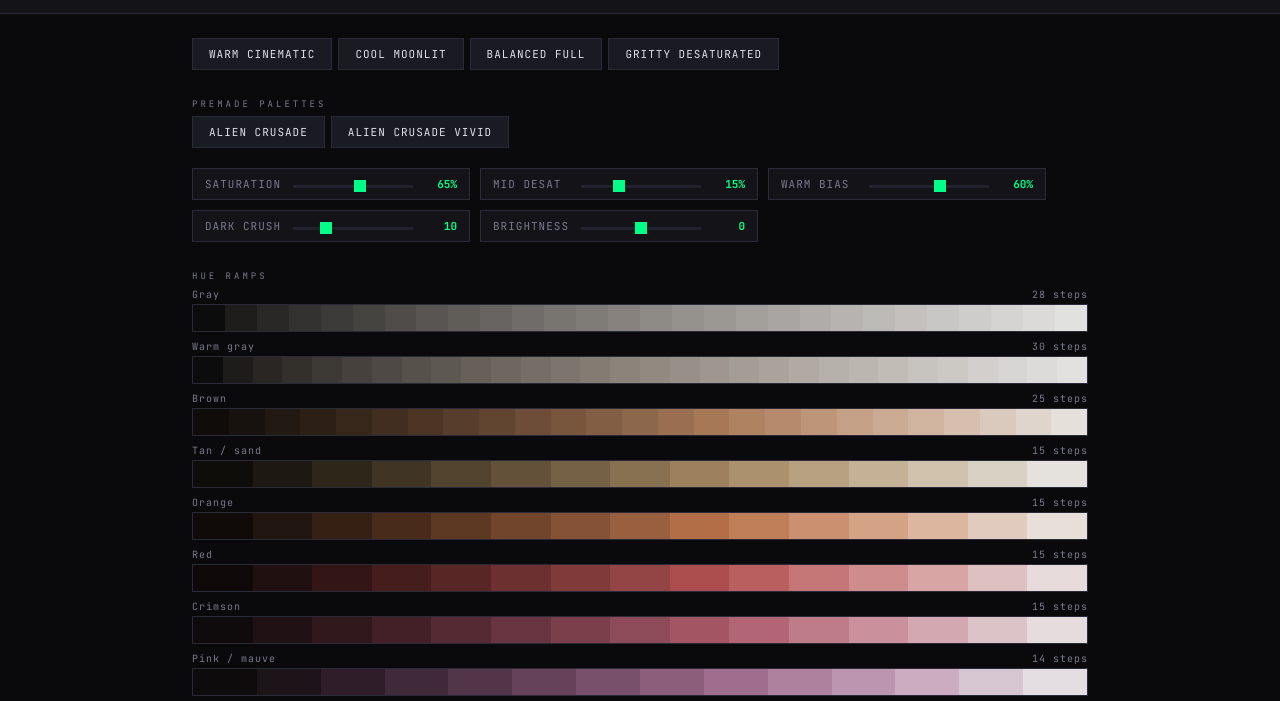
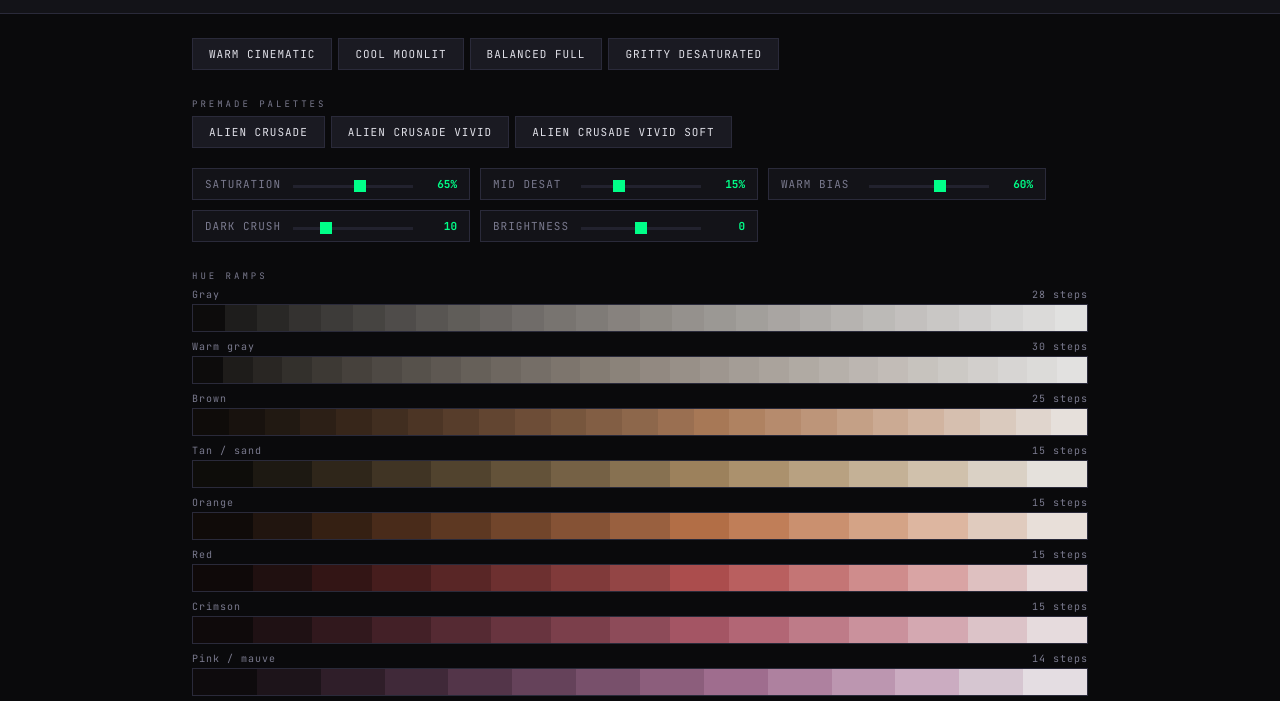
Before and after one commit to francishagecode/txel, a plain HTML site: page designer.html in a window 1280 px wide. Shown: the part 52-753 px from the top of the page. Drawn offline with nearby package versions, Linux system fonts and the light colour scheme.

Commit message:
Add Alien Crusade Vivid Soft premade palette
Alien Crusade Vivid with every color's saturation reduced 10% (relative)
for a softer, less neon look. Same 286 colors / 11 hue families.

```diff
--- a/designer.html
+++ b/designer.html
@@ -142,6 +142,7 @@ body { overflow-y: auto; }
     <div class="preset-row">
       <button class="btn" onclick="applyPremade('alien_crusade')">Alien Crusade</button>
       <button class="btn" onclick="applyPremade('alien_crusade_vivid')">Alien Crusade Vivid</button>
+      <button class="btn" onclick="applyPremade('alien_crusade_vivid_soft')">Alien Crusade Vivid Soft</button>
     </div>
   </div>
 
@@ -433,6 +434,46 @@ const PREMADE_PALETTES = {
     "5a179c","751ecb","903de2","aa6ce9","c5a1ea","e0cdf4","380f2b","720b50",
     "a31072","d41594","eb34ae","f065c2","ee9dd3","f6cbe8",
   ] },
+  // Alien Crusade Vivid with every color's saturation reduced 10% (relative) —
+  // same 286 colors / 11 families, just a touch softer / less neon.
+  alien_crusade_vivid_soft: { name: 'Alien Crusade Vivid Soft', colors: [
+    "000000","0f0f0f","1f1f1f","2f2f2f","3f3f3f","4b4b4b","5b5b5b","6b6b6b",
+    "7b7b7b","8b8b8b","9b9b9b","ababab","bbbbbb","cbcbcb","dbdbdb","ebebeb",
+    "110b05","1b0d07","241806","2e1b08","37240b","402d0e","4b310c","58390e",
+    "623d0c","6c460e","75500d","805b0b","8a5f08","93670c","9d7209","a97909",
+    "090911","10101e","16162c","222238","292945","2f2f53","353561","3b3b73",
+    "424281","4e4e8d","54549a","5a5aa8","6363b4","6a6ac0","7171cd","7979dd",
+    "070700","0a0a01","121201","1a1a01","212102","303003","333303","3b3b03",
+    "434303","4a4a04","525204","595905","616105","696906","747406","070000",
+    "0e0101","160101","1d0202","250202","2d0202","340303","3c0303","430404",
+    "4b0404","530404","5a0505","620505","690606","710606","790606","2d2902",
+    "342d03","403503","4e3d04","594505","614805","704d06","7f5607","8f5908",
+    "965d08","a96109","b8640a","c8660a","281202","371403","461c04","591d05",
+    "692506","75250d","892c0e","962d14","a8321a","bd4115","d15d0d","e2770c",
+    "ee950c","f3b413","f3cd1b","f4e926","0a0701","1a1201","332607","412e09",
+    "53340f","613515","733a1b","814121","924c2c","a05932","b2633d","be7649",
+    "cd8155","d88c66","e79c77","f8ae83","b87ea9","ac729d","a1658a","99597d",
+    "8d4e71","854661","773f54","6a3448","622c41","542633","4c1e2b","3f171d",
+    "311117","280e0e","1b0707","110505","d15da4","c45691","b94985","ab4377",
+    "9f3c69","903a5b","83334d","7a2c46","6d2539","5f1f32","521825","44161d",
+    "361016","e5beb1","d7af9b","cc9c8e","bd927e","b2826c","a67560","966c50",
+    "896045","78553a","6b492f","5e3d28","4c311e","3f2b17","2d1f11","1f110b",
+    "70827b","687a6f","607267","4d755d","466c55","3e644d","375b45","2f533d",
+    "284a35","25412c","1e3924","1a301a","132713","0b1f11","091509","050d05",
+    "f3e213","e2d10c","cfba0b","c0ab0a","ad9809","9a8308","8b7207","7b6306",
+    "665005","564405","473504","382a03","291e02","1a0f01","0d0df2","0c0cee",
+    "0c0ce6","0c0cde","0b0bd7","0b0bcf","1111bd","1414aa","191995","1d1d81",
+    "20206e","20205a","1b1b48","151535","0f0f23","290202","380303","470a04",
+    "5a0b05","691306","7f1707","921f08","a52609","bc300a","d3440b","ee590c",
+    "f37c23","f5963d","f6ad50","f7c16f","f9d489","c5801d","daaf14","eee710",
+    "f5f149","85bff9","afe5fb","d9fdfd","840707","aa0909","cc0b0b","f20d0d",
+    "faef98","fcf5ca","ffffff","b6483c","163810","196a0c","229511","2dbf16",
+    "39e51f","5fea49","84ef74","aeeda4","d2f5cc","113620","106734","169049",
+    "1cb95d","26df73","4fe58d","77eba8","a7ebc4","cdf4dd","113336","10656d",
+    "17919c","1fbcca","3dd4e2","6cdee9","a1e4ea","cdf0f4","241334","3f1568",
+    "5a1e95","7527c2","9045da","aa72e3","c5a5e6","e0cff2","36112a","6d104e",
+    "9c1770","ca1f91","e23dab","e96cc0","eaa1d2","f4cde7",
+  ] },
 };
 
 function applyPremade(key) {
```
